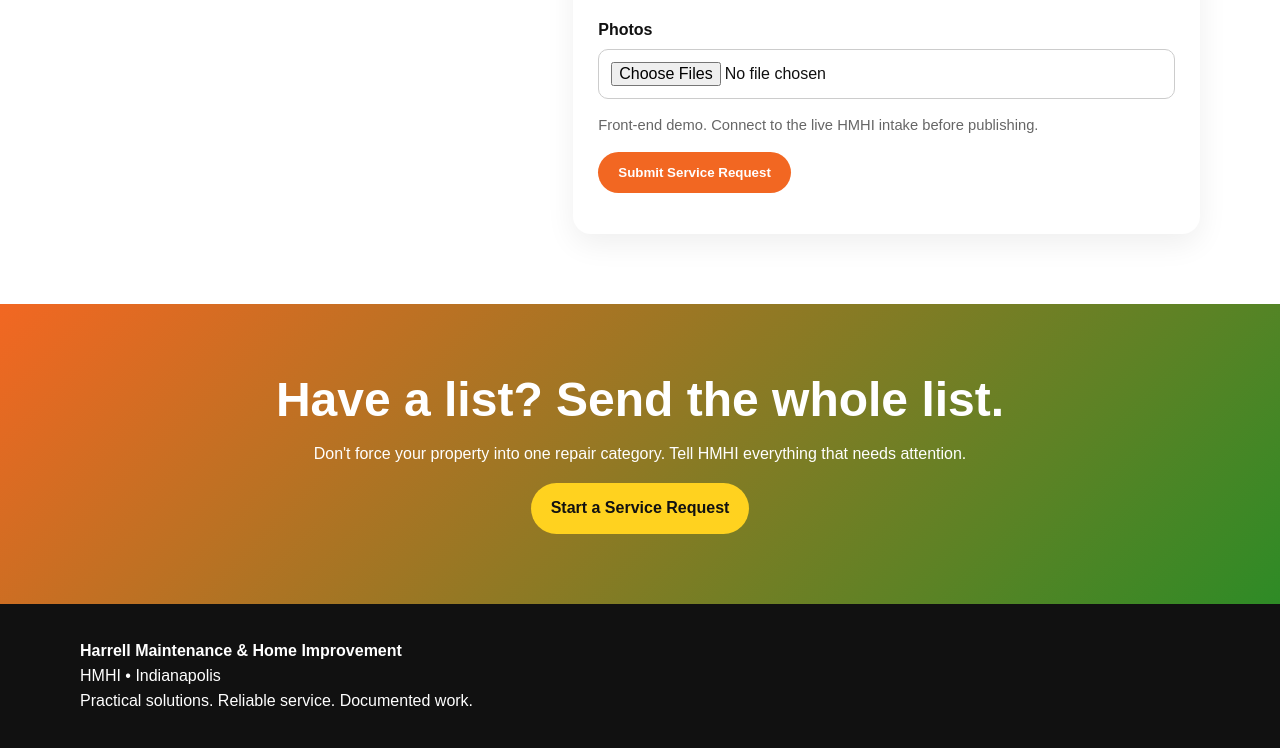
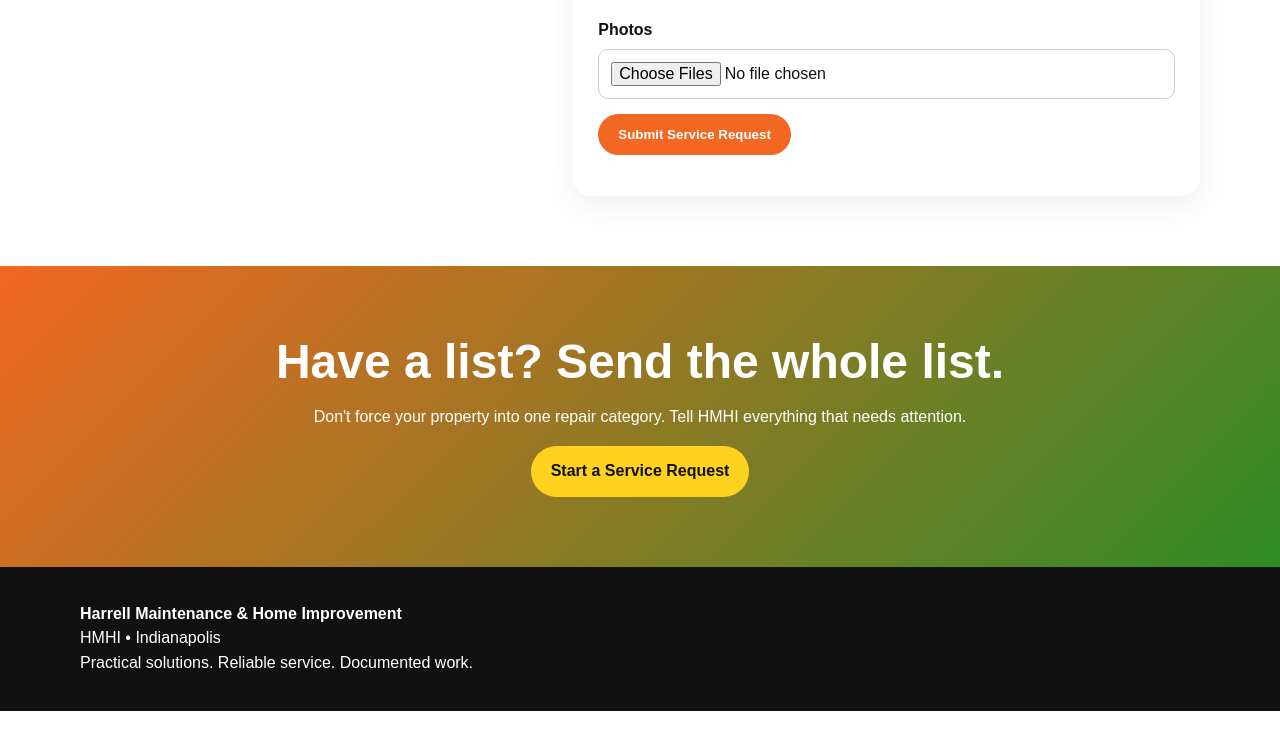
Before and after one commit to HMHISD-source/hmhi-website, a plain HTML site: page index.html in a window 1280 px wide. Shown: the part 4047-4795 px from the top of the page. After the commit the page ends 4758 px from the top, so only its background shows below. Drawn offline with Linux system fonts and the light colour scheme.

Commit message:
Remove outdated demo notice  Commit directly to main.

```diff
--- a/index.html
+++ b/index.html
@@ -98,7 +98,7 @@ section{padding:70px 0}.light{background:var(--l)}.dark{background:var(--b);colo
 <div class="row"><div><label>Property ZIP</label><input inputmode="numeric" placeholder="Indianapolis ZIP"></div><div><label>Budget range</label><select><option>Not sure</option><option>Under $250</option><option>$250–$500</option><option>$500–$1,000</option><option>$1,000+</option></select></div></div>
 <div class="row"><div><label>Preferred date</label><input type="date"></div><div><label>Preferred time</label><select><option>Morning</option><option>Afternoon</option><option>Evening</option><option>Flexible</option></select></div></div>
 <label>Describe the job</label><textarea placeholder="What is happening? What needs to be repaired, installed, removed or maintained?"></textarea>
-<label>Photos</label><input type="file" accept="image/*" multiple><p class="muted">Front-end demo. Connect to the live HMHI intake before publishing.</p>
+<label>Photos</label><input type="file" accept="image/*" multiple><p class="muted"></p>
 <button class="btn orange" type="submit">Submit Service Request</button><p id="msg"><strong></strong></p>
 </form></div></section>
 
```
